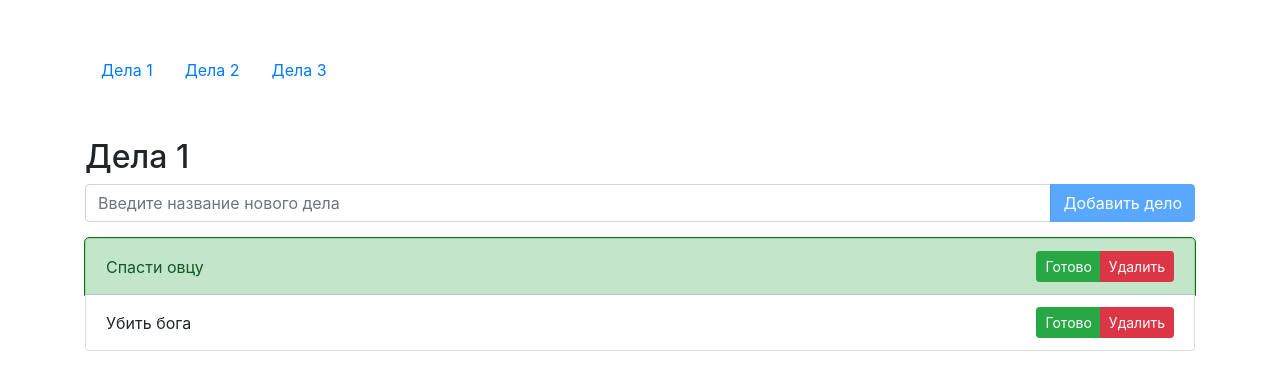
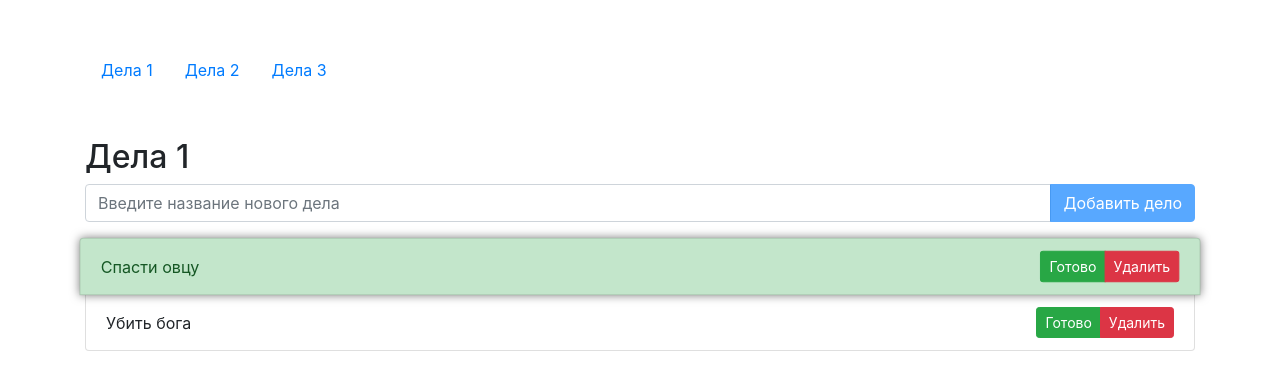
Before and after one commit to Rerichia9/To-do-list, a plain HTML site: page index.html in a window 1280 px wide. In both pictures the pointer is over the item 640 px from the left and 266 px from the top of the page. Drawn offline with nearby package versions, Linux system fonts and the light colour scheme.

Commit message:
Add files via upload

```diff
--- a/style.css
+++ b/style.css
@@ -1,22 +1,10 @@
 .list__item:hover {
-    outline: 1px solid green;
-    transition: .3s ease-in-out;
-}
-
-.list__item {
-    /* background-color: black;
-    color: wheat; */
-}
-
-body {
-    /* background-color: black; */
+    transform: scale(1.01);
+    box-shadow: 0 0 10px rgba(0, 0, 0, 0.5);
+    z-index: 10000;
+    transition: .2s ease-in-out;
 }
 
 .nav {
     margin-top: 50px;
 }
-
-.form__input {
-    /* color: wheat;
-    background-color: black; */
-}
```
